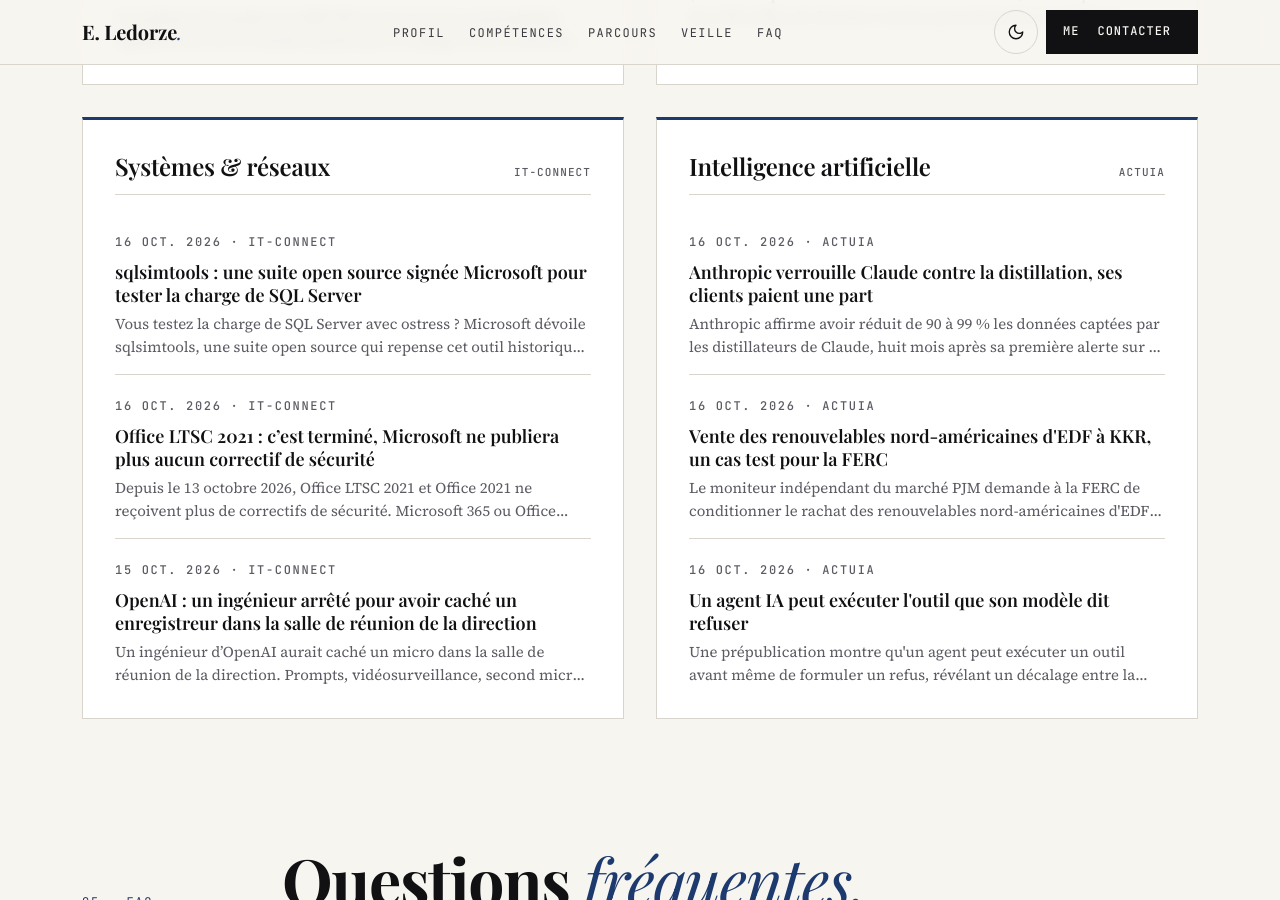
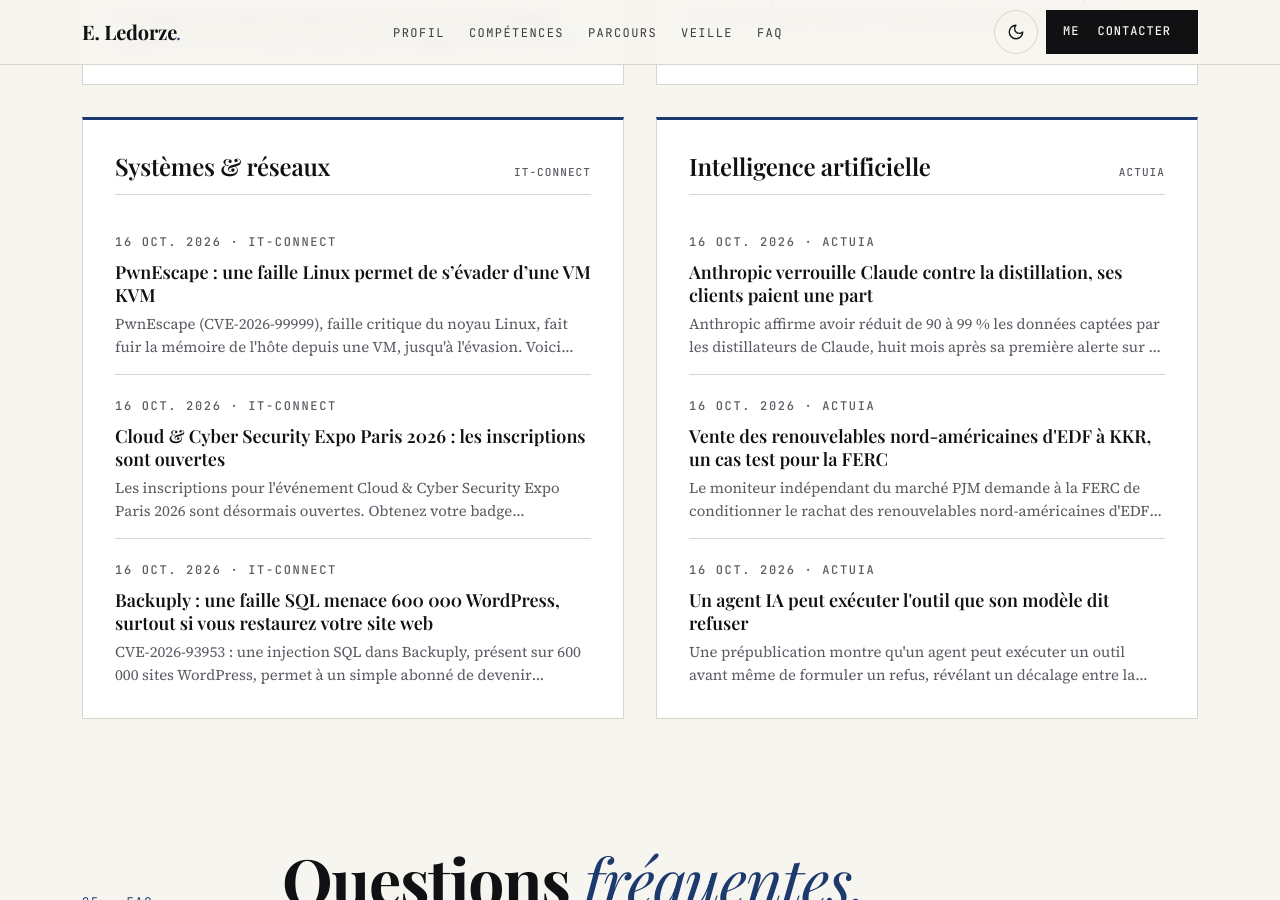
Before and after one commit to TheDringe54-lab/TheDringe54-lab.github.io, a Jekyll site: the page built from index.html, in a window 1280 px wide and 900 px high, scrolled down 4942 px. Built offline with Jekyll 4.4.1, drawn with Linux system fonts in a browser that asks for light colours; some of the changed text lies outside the part shown.

Commit message:
Veille techno : mise à jour automatique

```diff
--- a/_data/veille.json
+++ b/_data/veille.json
@@ -1,5 +1,5 @@
 {
-  "mise_a_jour": "2026-10-16",
+  "mise_a_jour": "2026-10-17",
   "themes": [
     {
       "id": "cyber",
@@ -63,25 +63,25 @@
       "titre_en": "Systems & networks",
       "articles": [
         {
-          "titre": "sqlsimtools : une suite open source signée Microsoft pour tester la charge de SQL Server",
-          "lien": "https://www.it-connect.fr/sqlsimtools-microsoft-ostress-sql-server/",
+          "titre": "PwnEscape : une faille Linux permet de s’évader d’une VM KVM",
+          "lien": "https://www.it-connect.fr/pwnescape-cve-2026-99999-faille-noyau-linux-evasion-vm/",
           "source": "IT-Connect",
           "date": "2026-10-16",
-          "resume": "Vous testez la charge de SQL Server avec ostress ? Microsoft dévoile sqlsimtools, une suite open source qui repense cet outil historique en intégrant l'IA. Le…"
+          "resume": "PwnEscape (CVE-2026-99999), faille critique du noyau Linux, fait fuir la mémoire de l'hôte depuis une VM, jusqu'à l'évasion. Voici comment se protéger. Le post…"
         },
         {
-          "titre": "Office LTSC 2021 : c’est terminé, Microsoft ne publiera plus aucun correctif de sécurité",
-          "lien": "https://www.it-connect.fr/fin-support-office-ltsc-2021/",
+          "titre": "Cloud & Cyber Security Expo Paris 2026 : les inscriptions sont ouvertes",
+          "lien": "https://www.it-connect.fr/cloud-cyber-security-expo-paris-2026-les-inscriptions-sont-ouvertes/",
           "source": "IT-Connect",
           "date": "2026-10-16",
-          "resume": "Depuis le 13 octobre 2026, Office LTSC 2021 et Office 2021 ne reçoivent plus de correctifs de sécurité. Microsoft 365 ou Office LTSC 2024 : que choisir ? Le…"
+          "resume": "Les inscriptions pour l'événement Cloud & Cyber Security Expo Paris 2026 sont désormais ouvertes. Obtenez votre badge gratuitement pour y participer. Le post…"
         },
         {
-          "titre": "OpenAI : un ingénieur arrêté pour avoir caché un enregistreur dans la salle de réunion de la direction",
-          "lien": "https://www.it-connect.fr/openai-ingenieur-arrete-enregistreur-salle-reunion-direction/",
+          "titre": "Backuply : une faille SQL menace 600 000 WordPress, surtout si vous restaurez votre site web",
+          "lien": "https://www.it-connect.fr/backuply-cve-2026-93953-injection-sql-wordpress/",
           "source": "IT-Connect",
-          "date": "2026-10-15",
-          "resume": "Un ingénieur d’OpenAI aurait caché un micro dans la salle de réunion de la direction. Prompts, vidéosurveillance, second micro : ce que révèle la plainte. Le…"
+          "date": "2026-10-16",
+          "resume": "CVE-2026-93953 : une injection SQL dans Backuply, présent sur 600 000 sites WordPress, permet à un simple abonné de devenir administrateur. Mettez à jour. Le…"
         }
       ]
     },
```
